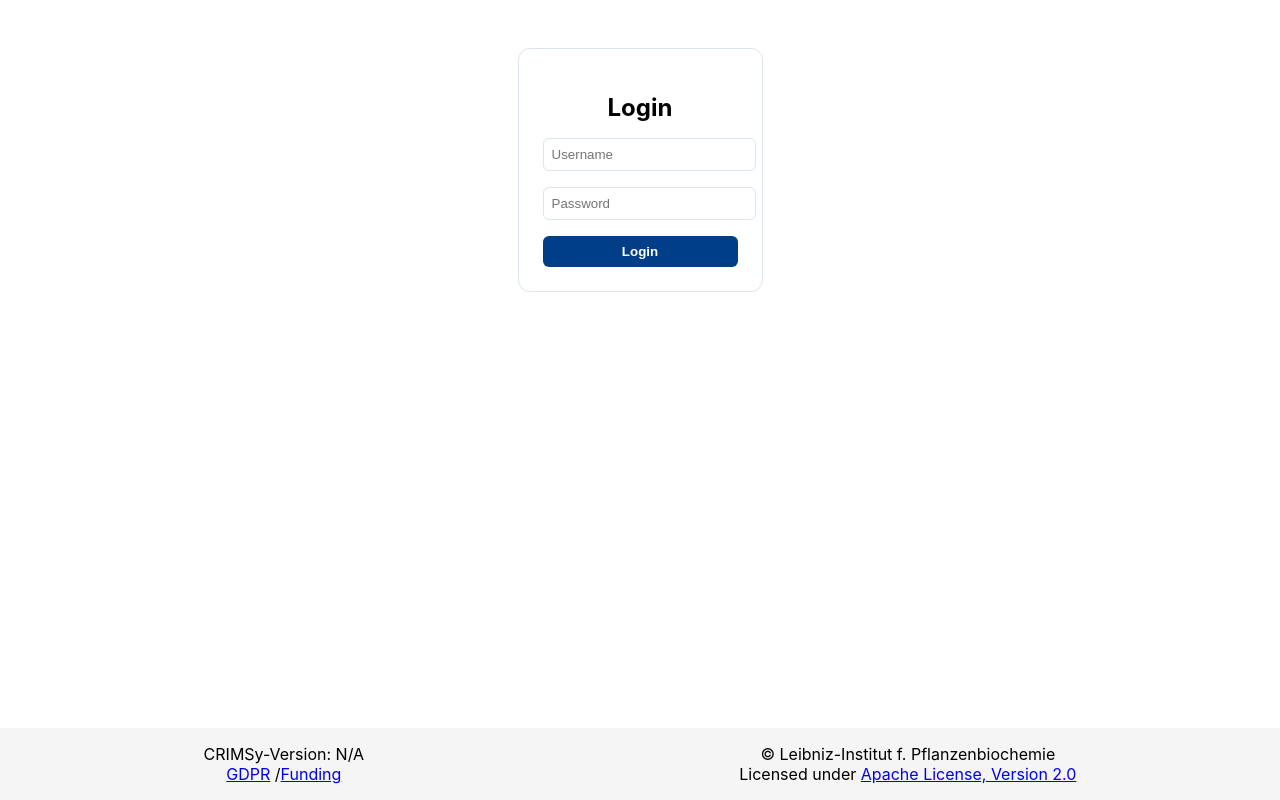
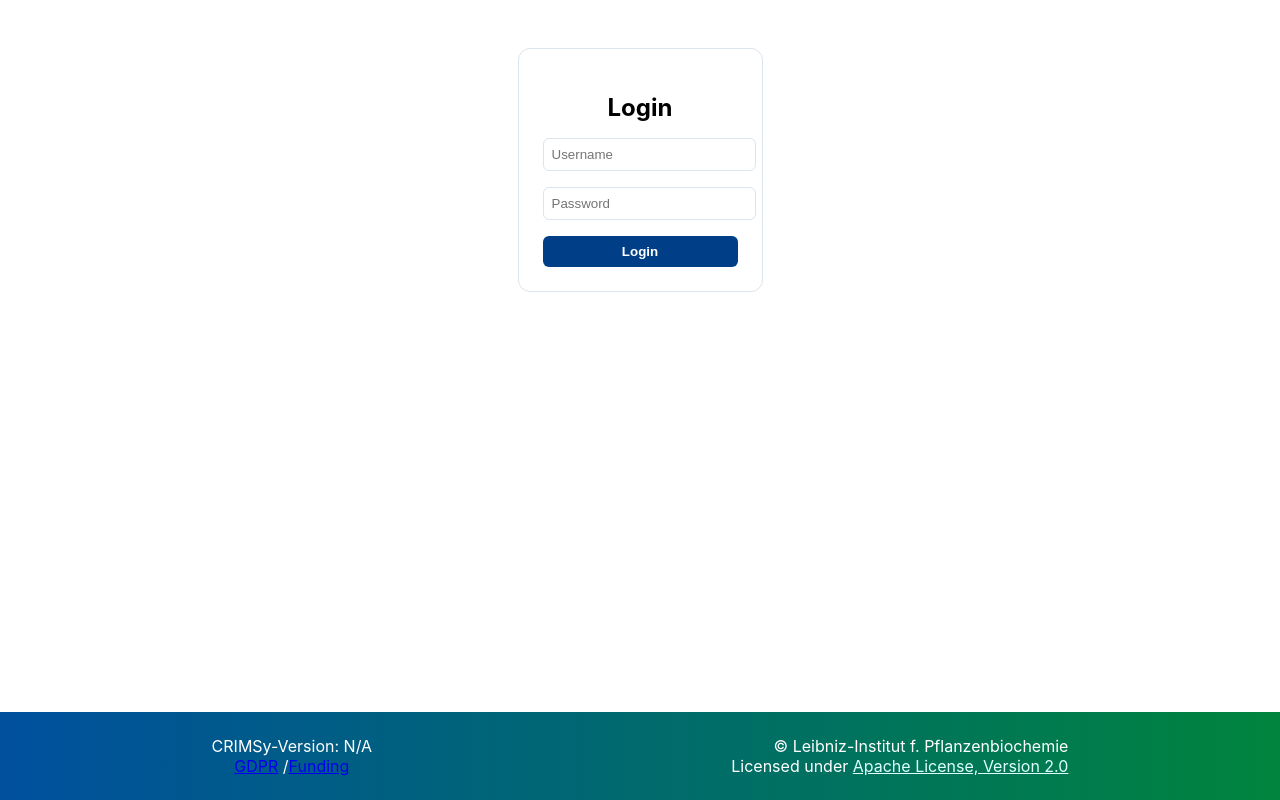
Before and after one commit to ipb-halle/CRIMSy, a React (Create React App) app in the folder ui-app/: page / in a window 1280 px wide. Built offline with nearby package versions, Linux system fonts and the light colour scheme.

Commit message:
layout and styling cleanup

```diff
--- a/ui-app/src/App.tsx
+++ b/ui-app/src/App.tsx
@@ -1,13 +1,10 @@
 import React, { useEffect, useState } from 'react';
-import '../src/assets/css/App.css';
-
 import Login from './ui/pages/Login';
-import HeadMeta from './ui/components/HeadMeta';
 import Footer from './ui/components/Footer';
-import Growl from './ui/components/Growl';
 import Dashboard from './ui/pages/Dashboard';
 import { useAuth } from "./adapters/hooks/useAuth";
 import { ThemeProvider } from "./ui/theme/ThemeContext";
+import '../src/assets/css/App.css';
 
 const App: React.FC = () => {
   const [isLoggedIn, setIsLoggedIn] = useState(false);
@@ -25,14 +22,12 @@ const App: React.FC = () => {
   return (
     <ThemeProvider>
       <div className='App'>
-        <HeadMeta />
         <div className='content'>
           {isLoggedIn ? (
             <Dashboard onLogout={() => setIsLoggedIn(false)} />
           ) : (
             <Login onLogin={() => setIsLoggedIn(true)} />
           )}
-          <Growl />
         </div>
         <Footer />
       </div>
--- a/ui-app/src/assets/css/App.css
+++ b/ui-app/src/assets/css/App.css
@@ -13,15 +13,28 @@ body,
   flex-direction: column;
 }
 
+
+
+@media (max-width: 768px) {
+  .App>.content {
+    padding: 0;
+  }
+}
+
+@media (max-width: 768px) {
+  .Footer {
+    text-align: center;
+  }
+
+  .Footer div {
+    width: 100%;
+  }
+}
+
+/*
 .App-logo {
   height: 40vmin;
   pointer-events: none;
-}
-
-@media (prefers-reduced-motion: no-preference) {
-  .App-logo {
-    animation: App-logo-spin infinite 20s linear;
-  }
 }
 
 .App-header {
@@ -46,10 +59,15 @@ body,
   to {
     transform: rotate(360deg);
   }
-}
+}*/
 
 .App>.content {
   flex: 1;
   display: flex;
   flex-direction: column;
+  overflow-y: hidden;
 }
+
+.Footer {
+  flex-shrink: 0;
+}
--- a/ui-app/src/ui/components/Footer.tsx
+++ b/ui-app/src/ui/components/Footer.tsx
@@ -1,4 +1,5 @@
 import React from "react";
+import { radius, spacing } from "../theme/designTokens";
 
 interface FooterProps {
     buildNumber?: string;
@@ -6,17 +7,36 @@ interface FooterProps {
 
 const Footer: React.FC<FooterProps> = ({ buildNumber }) => {
     return (
-        <footer style={{ padding: "1rem", backgroundColor: "#f5f5f5", marginTop: "2rem" }}>
-            <div style={{ display: "flex", justifyContent: "space-around", flexWrap: "wrap" }}>
+        <footer
+            className="Footer"
+            style={{
+                color: "white",
+                padding: spacing.lg,
+                background: "linear-gradient(90deg, #00509e, #00843d)"
+            }}>
+            <div
+                style={{
+                    maxWidth: "1200px",
+                    margin: "0 auto",
+                    display: "flex",
+                    justifyContent: "space-around",
+                    flexWrap: "wrap",
+                    gap: spacing.md,
+                }}>
                 <div>
                     <span>CRIMSy-Version: {buildNumber || "N/A"}</span><br />
                     <a href="/dsgvo" target="_blank" rel="noopener noreferrer">GDPR</a> /
                     <a href="/funding" target="_blank" rel="noopener noreferrer">Funding</a>
                 </div>
-                <div>
-                    <span>© Leibniz-Institut f. Pflanzenbiochemie</span><br />
+                <div style={{ textAlign: "right" }}>
+                    <span>© Leibniz-Institut f. Pflanzenbiochemie</span>
+                    <br />
                     <span>Licensed under </span>
-                    <a href="https://www.apache.org/licenses/LICENSE-2.0" target="_blank" rel="noopener noreferrer">
+                    <a
+                        href="https://www.apache.org/licenses/LICENSE-2.0"
+                        target="_blank"
+                        rel="noopener noreferrer"
+                        style={{ color: "#dff" }}>
                         Apache License, Version 2.0
                     </a>
                 </div>
--- a/ui-app/src/ui/pages/Dashboard.tsx
+++ b/ui-app/src/ui/pages/Dashboard.tsx
@@ -65,7 +65,13 @@ const Dashboard: React.FC<Props> = ({ onLogout }) => {
     };
 
     return (
-        <div style={{ background: theme.background, minHeight: "100vh" }}>
+        <div style={{
+            background: theme.background,
+            minHeight: "0",
+            flex: 1,
+            display: "flex",
+            flexDirection: "column"
+        }}>
 
             <Navigation
                 onLogout={() => {
@@ -135,7 +141,13 @@ const Dashboard: React.FC<Props> = ({ onLogout }) => {
             )}
 
             {/* CONTENT AREA */}
-            <div style={{ padding: spacing.lg }}>{renderView()}</div>
+            <div style={{
+                flex: 1,
+                overflowY: "auto",
+                padding: spacing.lg
+            }}>
+                {renderView()}
+            </div>
 
         </div>
     );
```
